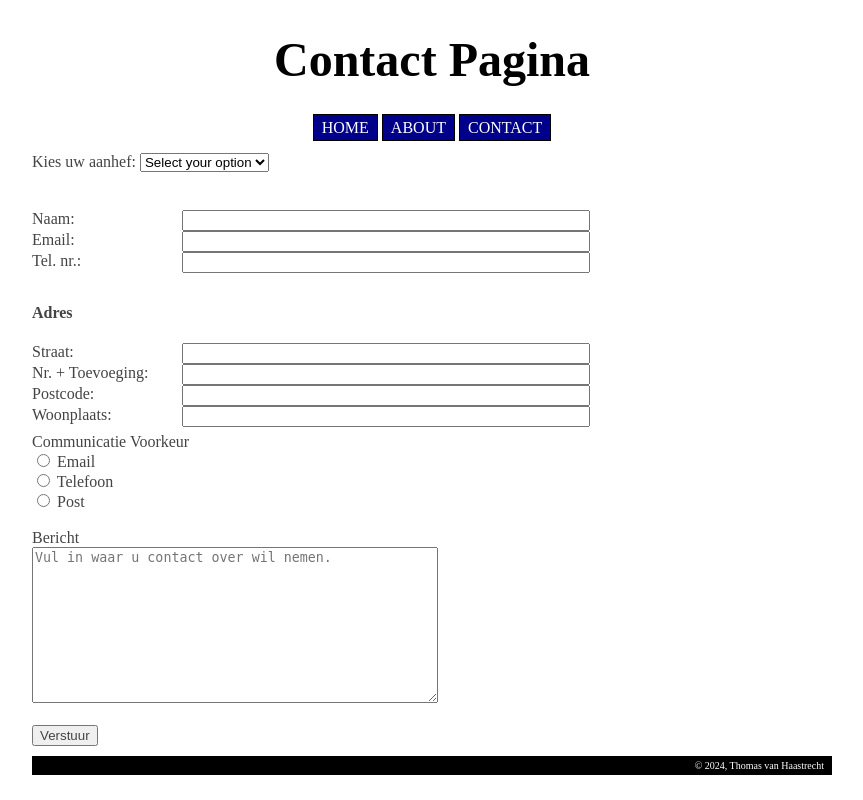
After one commit to JeroenHeemskerk/educom-webshop-basis-1704188512, a PHP site: page /contact.php in a window 1280 px wide. The commit adds this page. Shown: the whole page, without its empty margins (208-1071 px from the left). Run offline with PHP 8.4, Linux system fonts and the light colour scheme.

Commit message:
03-B. PHP in contact file, andere files bijgewerkt.

```diff
--- a/CSS/stylesheet.css
+++ b/CSS/stylesheet.css
@@ -56,20 +56,30 @@ input[type=submit] {
 	color: #444444;
 }
 
-div.inputfield {
-	display: block;
-	width: 550px;
-	height: 30px;
+div.inputfield > label {
+	display: inline-block;
+	float: left;
+	clear: left;
+	width: 150px;
 }
 
 div.inputfield > input {
-	float: right;
-	margin-left: auto;
-	margin-right: auto;
+	display: inline-block;
+	float: left;
 	width: 400px;
+}
+div.inputfield > .error {
+	display: inline-block;
+	margin-left: 5px;
+	float: left;
+	width: 180px;
 }
 
 textarea {
 	width: 400px;
 	color: #444444;
 }
+
+.error {
+	color: red;
+}
--- a/about.html
+++ b/about.html
@@ -9,7 +9,7 @@
 		<ul class="menu">
 			<li><a href="index.html">HOME</a></li>
 			<li><a href="about.html">ABOUT</a></li>
-			<li><a href="contact.html">CONTACT</a></li>
+			<li><a href="contact.php">CONTACT</a></li>
 		</ul>
 
 		<p>Ik ben Thomas van Haastrecht, ik ben 26 jaar oud en woon in Haarlem. Ik heb in mijn jeugd veel gereisd vanwege mijn vaders werk. Ik heb 3 jaar in Duitsland gewoond, en  maarliefst 6 jaar in Ierland. Daarna zijn we weer terug verhuisd naar Nederland. Daar heb ik de middelbare school afgerond, en ik ben daarna naar Florida gegaan om Computer Science te studeren. Ik heb daar mijn bachelor gehaald en daarna tijdens de Coronaperiode een tijdje weer in Nederland gezeten. Ik ben later, eind 2021, weer terug naar Florida gegaan om mijn master te halen. Dat heb ik recent gedaan en ben nu sinds kort weer in Nederland.</p>
--- /dev/null
+++ b/contact.php
@@ -0,0 +1,222 @@
+<!DOCTYPE html>
+<html>
+	<head>
+		<link rel="stylesheet" href="CSS/stylesheet.css">
+	</head>
+
+	<body>
+		<?php
+			$title = $name = $message = $email = $phone = $preference = $address_street = $address_street_no = $address_postcode = $address_city = '';
+			$titleErr = $nameErr = $messageErr = $emailErr = $phoneErr = $preferenceErr = $addressErr = '';
+			$valid = false;
+			if ($_SERVER['REQUEST_METHOD'] == 'POST') {
+				$valid = true;
+				//check title
+				if (empty($_POST["title"])) {
+					$titleErr = "Kies een aanhef";
+					$valid = false;
+				} else {
+					$title = $_POST["title"];
+				}
+
+				//check name (only allow letters, spaces, dashes and apostrophes)
+				if (empty($_POST["name"])) {
+					$nameErr = "Vul uw naam in";
+					$valid = false;
+				} else {
+					$name = $_POST["name"];
+					if (!preg_match("/^[a-zA-Z-' ]*$/",$name)) {
+						$nameErr= "Alleen letters, streepjes en apostrophen zijn toegestaan	";
+						$valid = false;
+					}
+				}
+				//check message
+				if (empty($_POST["message"])) {
+					$messageErr = "Vul een bericht in";
+					$valid = false;
+				} else {
+					$message = $_POST["message"];
+				}
+
+				$address_required = $email_required = $phone_required = false;
+				//check preference
+				if (empty($_POST["preference"])) {
+					$preferenceErr = "Vul in hoe we met u contact op kunnen nemen";
+					$valid = false;
+				} else {
+					$preference = $_POST["preference"];
+					if ($preference == "post" || !empty($_POST["street"]) || !empty($_POST["street_no"]) || !empty($_POST["postcode"]) || !empty($_POST["city"]) )  {
+						$address_required = true;
+					}
+					if ($preference == "email" || !empty($_POST["email"])) {
+						$email_required = true;
+					}
+					if ($preference == "tel" || !empty($_POST["tel"])) {
+						$phone_required = true;
+					}
+				}
+
+				$address_street = $_POST["street"];
+				$address_street_no = $_POST["street_no"];
+				$address_postcode = $_POST["postcode"];
+				$address_city = $_POST["city"];
+				if ($address_required) {
+					if (address_check($address_street, $address_street_no, $address_postcode, $address_city) != 1) {
+						$addressErr = "Vul een geldig adres in";
+						$valid = false;
+					}
+				}
+
+				$email = $_POST["email"];
+				//check email (use built-in filter method)
+				if ($email_required) {
+					if (empty($email)) {
+						$emailErr = "Vul uw email in";
+						$valid = false;
+					} else if (!filter_var($email, FILTER_VALIDATE_EMAIL)) {
+						$emailErr = "ongeldig email";
+						$valid = false;
+					}
+				}
+
+				$phone = $_POST["tel"];
+				if ($phone_required) {
+					if (empty($phone)) {
+						$phoneErr = "Vul uw telefoon nummer in";
+						$valid = false;
+					} else if (!is_numeric($phone)) {
+						$phoneErr = "Ongeldig nummer";
+						$valid = false;
+					}
+				}
+			}
+
+			//function to check if an address is valid or empty (invalid=-1, empty=0, valid=1)
+			function address_check($street, $street_no, $postcode, $city) {
+				if (empty($street) && empty($street_no) && empty($postcode) && empty($city)) {
+					return 0;
+				}
+
+				if (empty($street)) {
+					return -1;
+				}
+				//could check if this starts with a number, but not all houses have a number
+				if (empty($street_no)) {
+					return -1;
+				}
+				if (strlen($postcode) != 6 || !is_numeric(substr($postcode, 0, 4)) || !preg_match("/^[a-zA-Z]{2}$/",substr($postcode, 4, 2)) ) {
+					return -1;
+				}
+				if (empty($city)) {
+					return -1;
+				}
+
+				return 1;
+
+			}
+		?>
+
+		<h1>Contact Pagina</h1>
+		<ul class="menu">
+			<li><a href="index.html">HOME</a></li>
+			<li><a href="about.html">ABOUT</a></li>
+			<li><a href="contact.php">CONTACT</a></li>
+		</ul>
+		<?php
+		if (!$valid) { ?>
+			<form method="post" action="contact.php" accept-charset=utf-8>
+
+				<div class="title">
+					<label for="title">Kies uw aanhef:</label>
+
+					<select name="title" id="title">
+						<option value="" disabled <?php if ($title == "") { ?> selected="true"<?php }; ?>>Select your option</option>
+						<option value="Dhr." <?php if ($title == "Dhr.") { ?> selected="true"<?php }; ?>>Dhr.</option>
+						<option value="Mvr." <?php if ($title == "Mvr.") { ?> selected="true"<?php }; ?>>Mvr.</option>
+						<option value="Dr." <?php if ($title == "Dr.") { ?> selected="true"<?php }; ?>>Dr.</option>
+						<option value="Prof." <?php if ($title == "Prof.") { ?> selected="true"<?php }; ?>>Prof.</option>
+					</select>
+					<span class="error"><?php echo $titleErr; ?></span>
+				</div><br>
+
+				<div class="inputfield">
+					<label for="name">Naam:</label>
+					<input type="text" value="<?php echo $name; ?>" id="name" name="name">
+					<span class="error"><?php echo $nameErr; ?></span><br>
+				</div>
+
+				<div class="inputfield">
+					<label for="email">Email:</label>
+					<input type="email" value="<?php echo $email; ?>" id="email" name="email">
+					<span class="error"><?php echo $emailErr; ?></span><br>
+				</div>
+
+				<div class="inputfield">
+					<label for="tel">Tel. nr.:</label>
+					<input type="text" value="<?php echo $phone; ?>" id="tel" name="tel">
+					<span class="error"><?php echo $phoneErr; ?></span><br>
+				</div>
+
+				<br>
+
+				<h4>Adres</h4> <span class="error"><?php echo $addressErr; ?></span>
+				<div class="inputfield">
+					<label for="street">Straat:</label>
+					<input type="text" value="<?php echo $address_street; ?>" id="street" name="street"><br>
+				</div>
+
+				<div class="inputfield">
+					<label for="street_no">Nr. + Toevoeging:</label>
+					<input type="text" value="<?php echo $address_street_no; ?>" id="street_no" name="street_no"><br>
+				</div>
+
+				<div class="inputfield">
+					<label for="postcode">Postcode:</label>
+					<input type="text" value="<?php echo $address_postcode; ?>" id="postcode" name="postcode"><br>
+				</div>
+
+				<div class="inputfield">
+					<label for="city">Woonplaats:</label>
+					<input type="text" value="<?php echo $address_city; ?>" id="city" name="city"><br>
+				</div>
+
+				<br>
+
+				<label for="preference">Communicatie Voorkeur</label>
+				<span class="error"><?php echo $preferenceErr; ?></span><br>
+				<input type="radio" id="email_pref" name="preference" value="email" <?php if ($preference == "email") { echo "checked";} ?>>
+				<label for="email_pref">Email</label><br>
+				<input type="radio" id="tel_pref" name="preference" value="tel" <?php if ($preference == "tel") { echo "checked";} ?>>
+				<label for="tel_pref">Telefoon</label><br>
+				<input type="radio" id="post_pref" name="preference" value="post" <?php if ($preference == "post") { echo "checked";} ?>>
+				<label for="post_pref">Post</label><br>
+
+				<br>
+
+				<label for="message">Bericht</label> <span class="error"><?php echo $messageErr; ?></span><br>
+				<textarea name="message" placeholder="Vul in waar u contact over wil nemen." rows="10" cols="30"></textarea><br>
+				<br>
+
+				<input type="submit" value="Verstuur">
+			</form>
+		<?php
+		} else {
+		?>
+
+		<p>Bedankt voor uw reactie<p>
+
+		<div>Naam: <?php echo "$title $name"; ?></div>
+		<div>Email: <?php echo $email; ?></div>
+		<div>Tel. nr.: <?php echo $phone; ?></div>
+		<div>Adres: <?php echo "$address_street, $address_street_no, $address_postcode, $address_city"; ?></div><br>
+
+		<?php
+		}
+		?>
+
+	</body>
+
+	<footer>
+		<p>&copy 2024, Thomas van Haastrecht</p>
+	</footer>
+</html>
--- a/index.html
+++ b/index.html
@@ -9,7 +9,7 @@
 		<ul class="menu">
 			<li><a href="index.html">HOME</a></li>
 			<li><a href="about.html">ABOUT</a></li>
-			<li><a href="contact.html">CONTACT</a></li>
+			<li><a href="contact.php">CONTACT</a></li>
 		</ul>
 
 		<p>Welkom! Deze simpele HTML pagina is vrij simpel. Vandaar de naam.</p>
```
Also changed, not shown: contact.html (deleted, +0 -91 lines).
